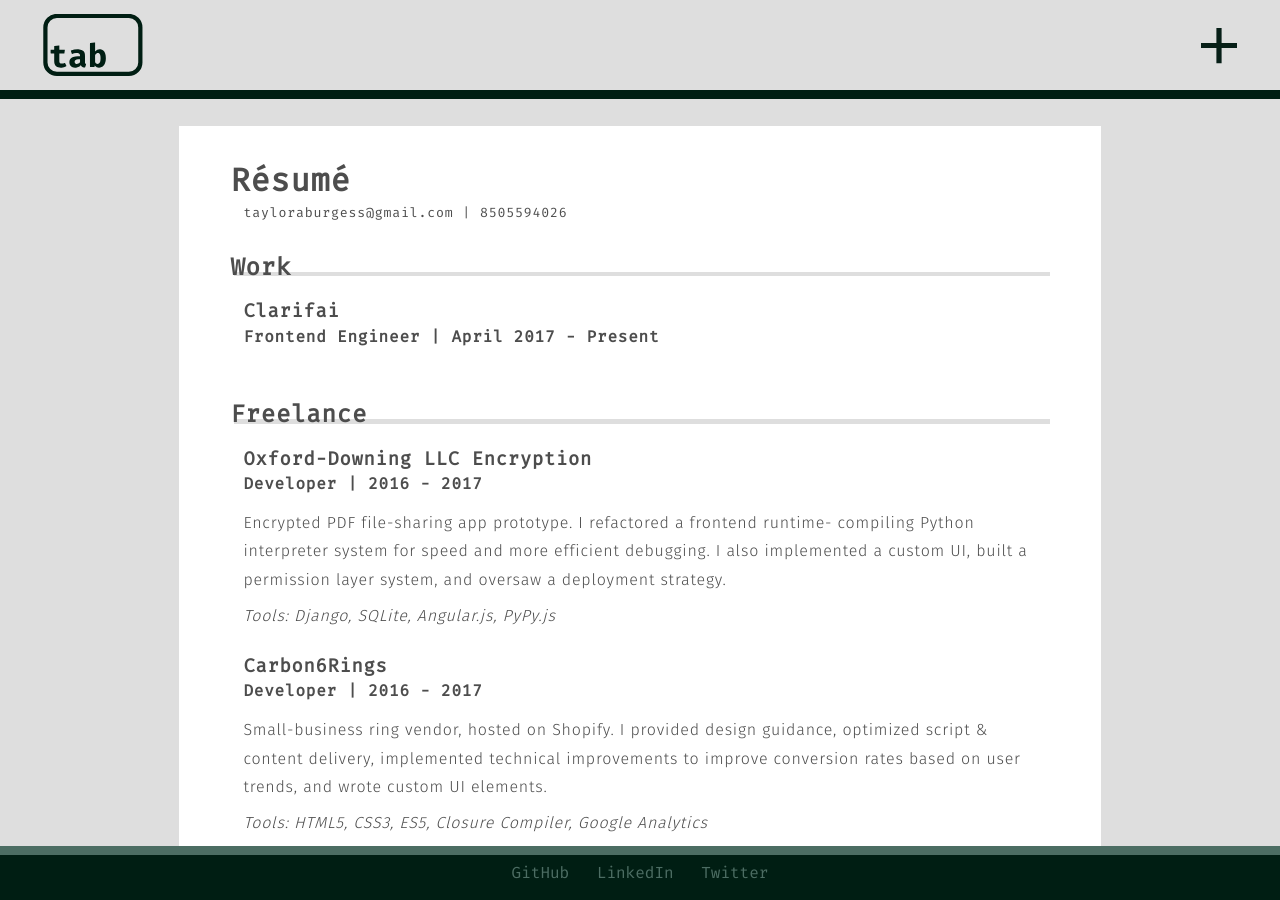
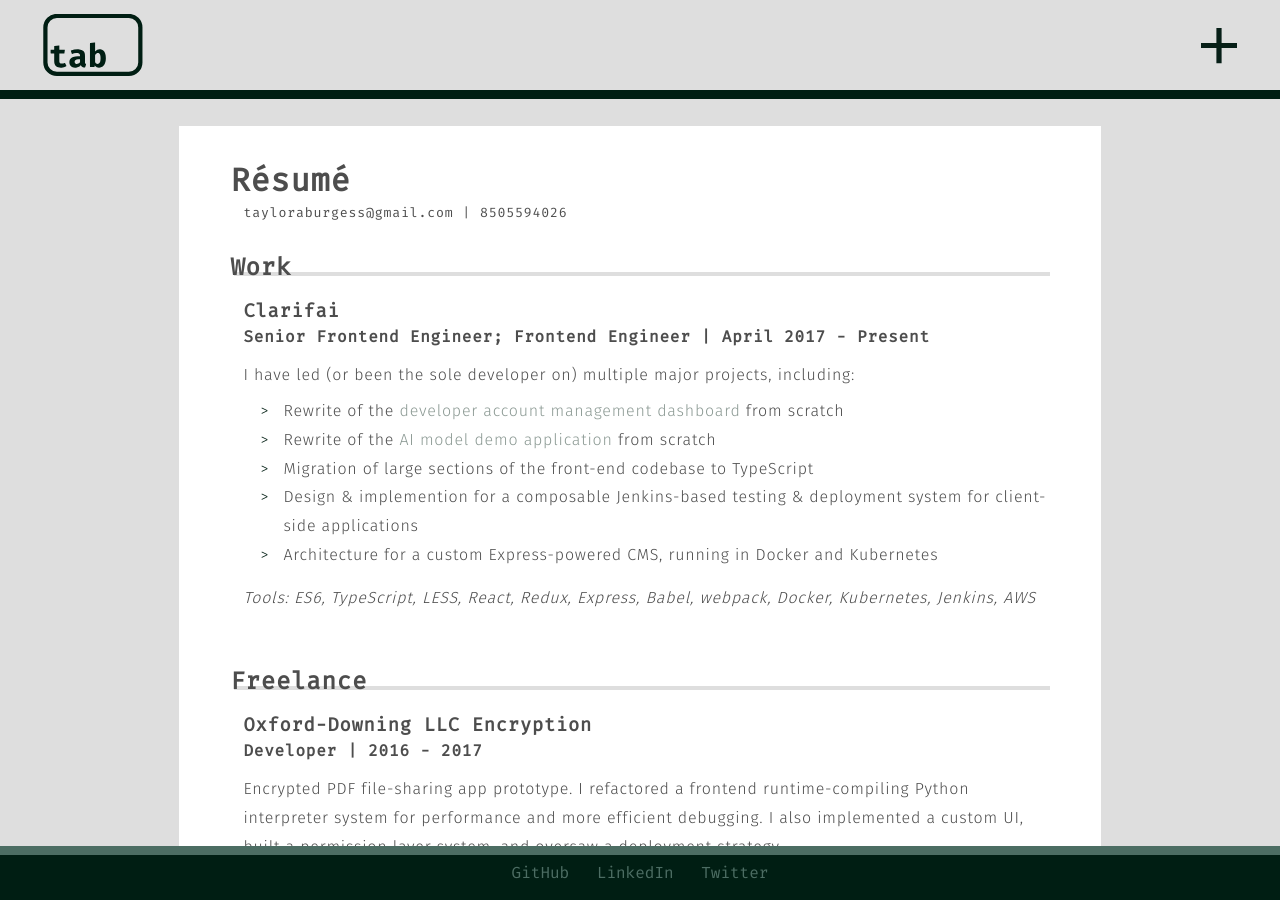
Before and after one commit to tayloraburgess/tayloraburgess.github.io, a Jekyll site: the page built from resume.html, in a window 1280 px wide and 900 px high. Built offline with Jekyll 4.4.1, drawn with Linux system fonts in a browser that asks for light colours; some of the changed text lies outside the part shown.

Commit message:
Update resume

```diff
--- a/_sass/_resume.scss
+++ b/_sass/_resume.scss
@@ -1,9 +1,12 @@
 .resume {
   position: relative;
 
+  ul {
+    margin: 0;
+  }
+
   > div {
     margin-top: 55px;
-    page-break-inside: avoid;
 
     &:first-child::before {
       content: 'tayloraburgess@gmail.com | 8505594026';
@@ -17,12 +20,13 @@
 
     > div {
       padding-left: 13px;
+      page-break-inside: avoid;
 
       &:last-child {
         margin-bottom: 40px;
       }
 
-      :last-child {
+      p:last-child {
         margin-bottom: 25px;
       }
     }
--- a/resume.html
+++ b/resume.html
@@ -11,7 +11,18 @@
     <div>
       <h3>Clarifai</h3>
       <div>
-        <h4>Frontend Engineer | April 2017 - Present</h4>
+        <h4>Senior Frontend Engineer; Frontend Engineer | April 2017 - Present</h4>
+        <p>
+          I have led (or been the sole developer on) multiple major projects, including:
+          <ul>
+            <li>Rewrite of the <a href="https://clarifai.com/developer/account">developer account management dashboard</a> from scratch</li>
+            <li>Rewrite of the <a href="https://clarifai.com/demo">AI model demo application</a> from scratch</li>
+            <li>Migration of large sections of the front-end codebase to TypeScript</li>
+            <li>Design & implemention for a composable Jenkins-based testing & deployment system for client-side applications</li>
+            <li>Architecture for a custom Express-powered CMS, running in Docker and Kubernetes</li>
+          </ul>
+        </p>
+        <p><em>Tools: ES6, TypeScript, LESS, React, Redux, Express, Babel, webpack, Docker, Kubernetes, Jenkins, AWS</em></p>
       </div>
     </div>
   </div>
@@ -21,7 +32,7 @@
       <h3>Oxford-Downing LLC Encryption</h3>
       <h4>Developer | 2016 - 2017</h4>
       <p>
-      Encrypted PDF file-sharing app prototype. I refactored a frontend runtime- compiling Python interpreter system for speed and more efficient debugging. I also implemented a custom UI, built a permission layer system, and oversaw a deployment strategy.
+      Encrypted PDF file-sharing app prototype. I refactored a frontend runtime-compiling Python interpreter system for performance and more efficient debugging. I also implemented a custom UI, built a permission layer system, and oversaw a deployment strategy.
       <p><em>Tools: Django, SQLite, Angular.js, PyPy.js</em></p>
     </div>
     <div>
@@ -53,7 +64,7 @@
       <h3>Press</h3>
       <h4>Guitarist, Engineer, Promoter (Etc) | 2014 - 2016</h4>
       <p>
-      I toured ~15 states as an independent musician, playing ~100 shows. I also provided freelance audio engineering & mixing services for independent clients.
+      I toured the US full-time as an independent musician. I also provided freelance audio engineering & mixing services for clients.
       </p>
     </div>
   </div>
```
Also changed, not shown: other parts of resume.html (+1 -1 lines).
